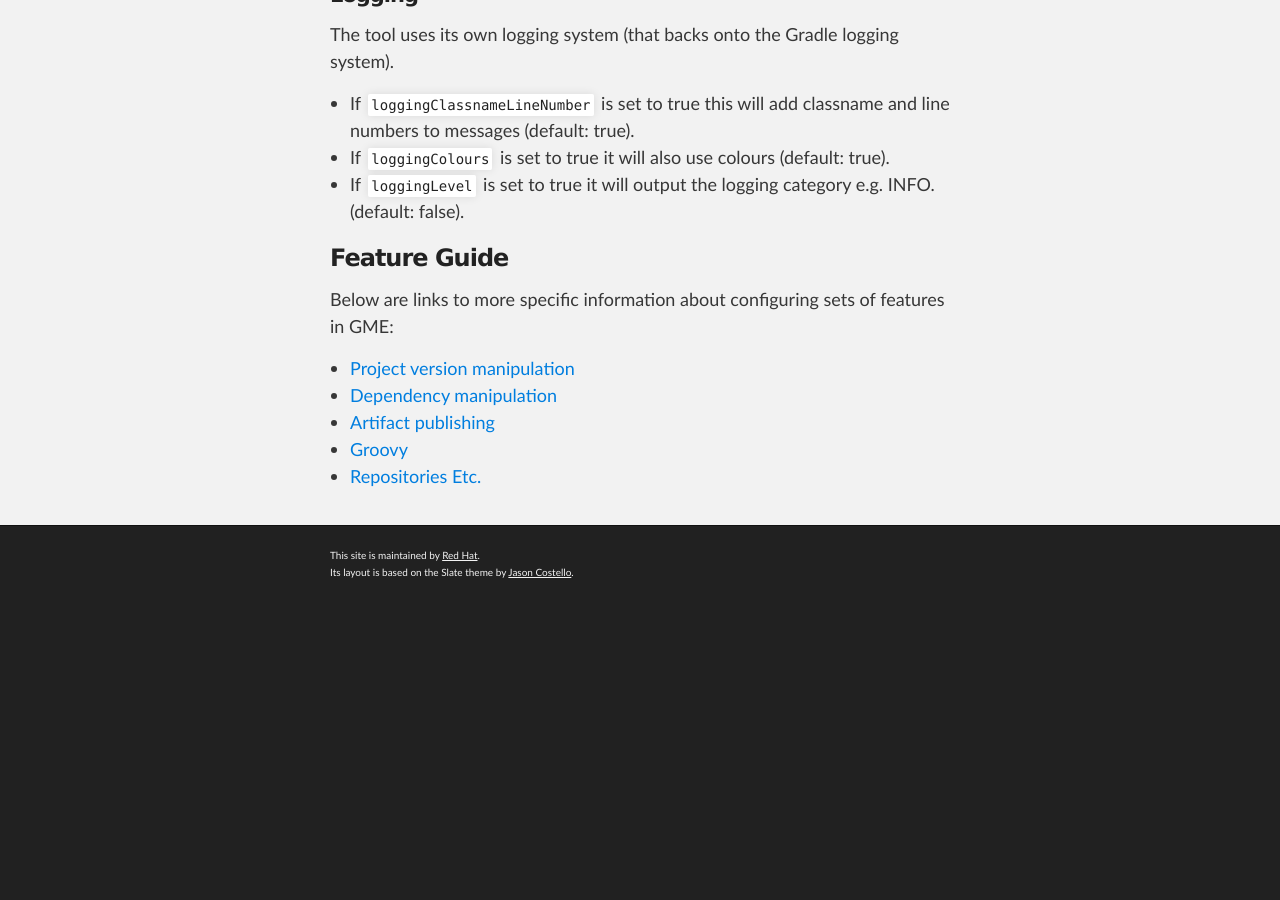
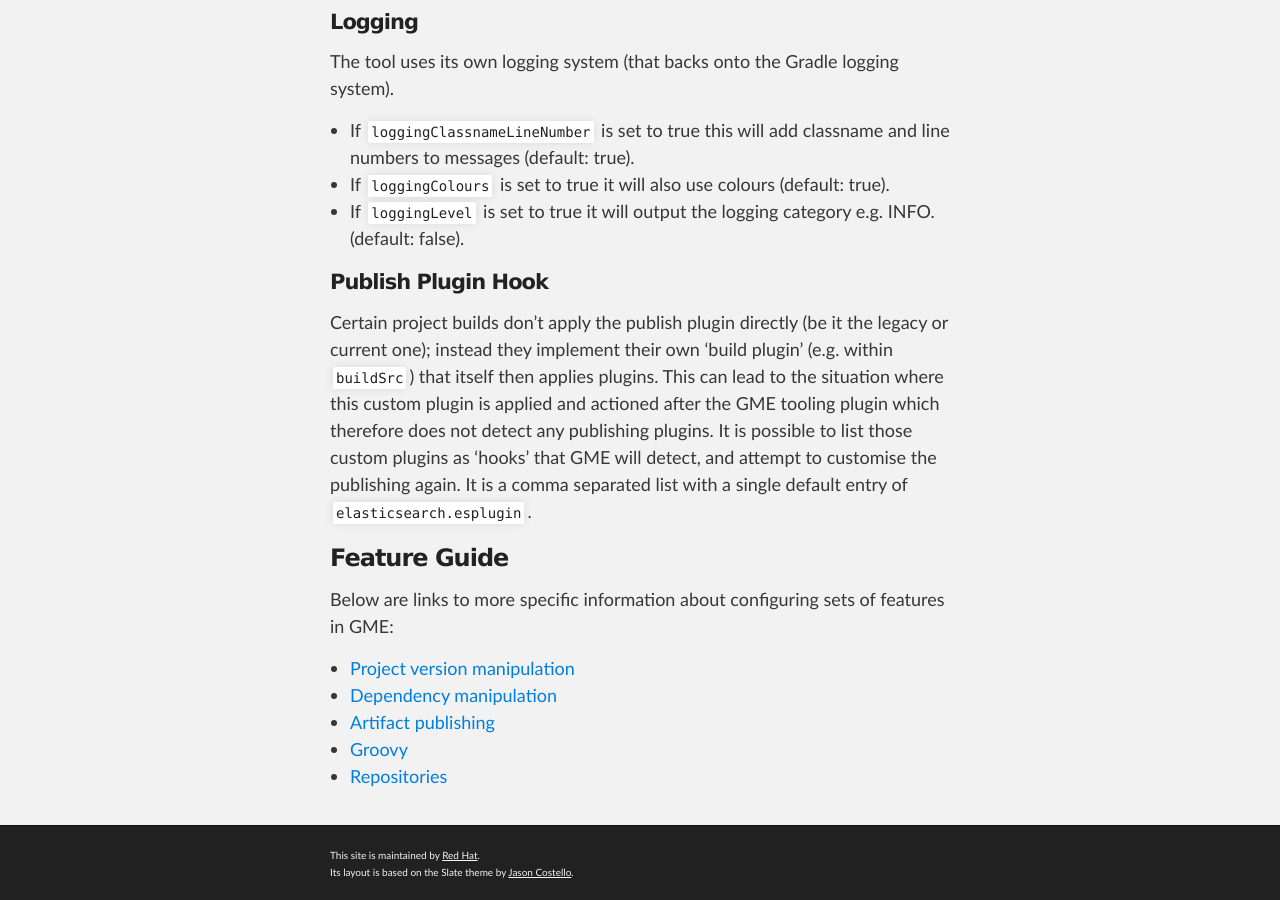
Before and after one commit to project-ncl/gradle-manipulator, a Jekyll site: the page built from index.md, in a window 1280 px wide and 900 px high, scrolled down 3033 px. Built offline with Jekyll 4.4.1, drawn with Linux system fonts in a browser that asks for light colours; before the commit the page ends 3633 px from its top, so only the background shows below that.

Commit message:
NCLSUP-241 Add documentation for hook plugins

```diff
--- a/index.md
+++ b/index.md
@@ -105,6 +105,10 @@ The tool uses its own logging system (that backs onto the Gradle logging system)
 * If `loggingColours` is set to true it will also use colours (default: true).
 * If `loggingLevel` is set to true it will output the logging category e.g. INFO. (default: false).
 
+#### Publish Plugin Hook
+
+Certain project builds don't apply the publish plugin directly (be it the legacy or current one); instead they implement their own 'build plugin' (e.g. within `buildSrc`) that itself then applies plugins. This can lead to the situation where this custom plugin is applied and actioned after the GME tooling plugin which therefore does not detect any publishing plugins. It is possible to list those custom plugins as 'hooks' that GME will detect, and attempt to customise the publishing again. It is a comma separated list with a single default entry of `elasticsearch.esplugin`.
+
 ### Feature Guide
 
 Below are links to more specific information about configuring sets of features in GME:
@@ -113,4 +117,4 @@ Below are links to more specific information about configuring sets of features
 * [Dependency manipulation](guide/dep-manip.html)
 * [Artifact publishing](guide/artifact-publishing.html)
 * [Groovy](guide/groovy.html)
-* [Repositories Etc.](guide/misc.html)
+* [Repositories](guide/misc.html)
```
